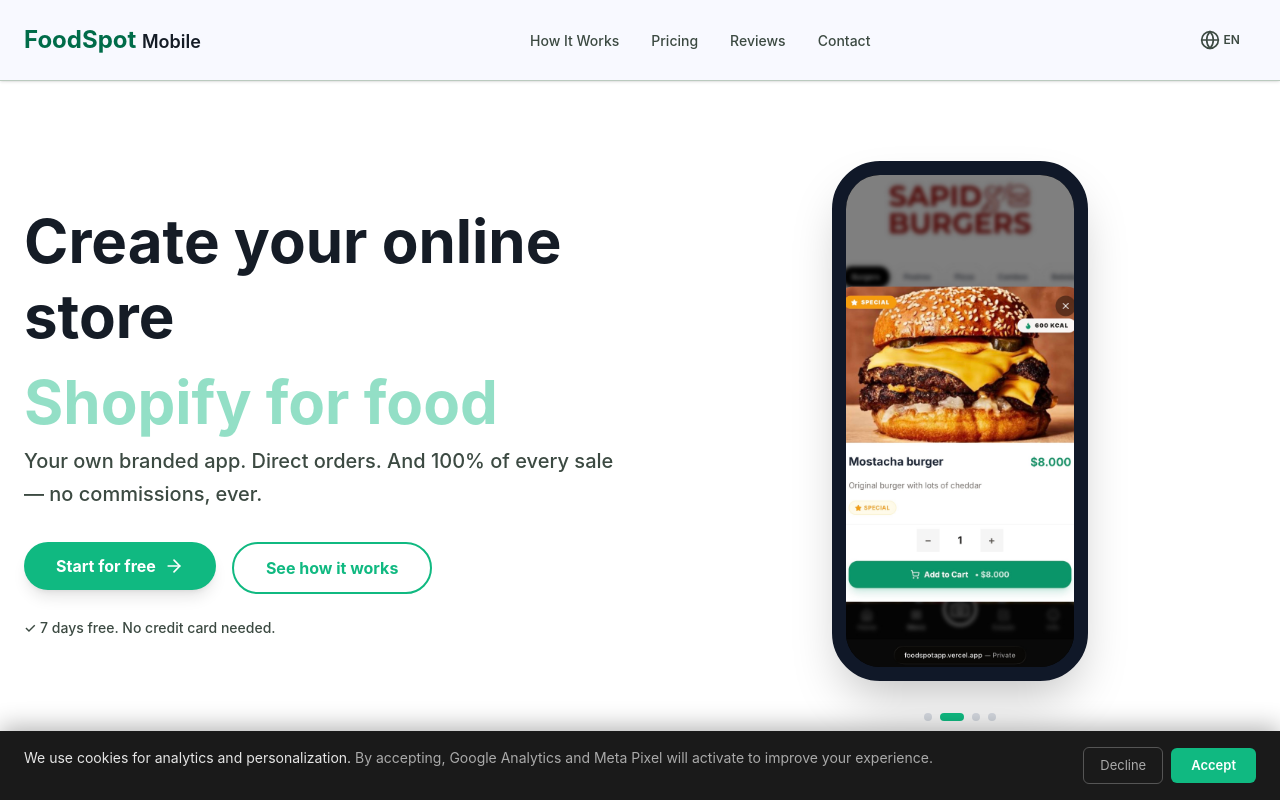
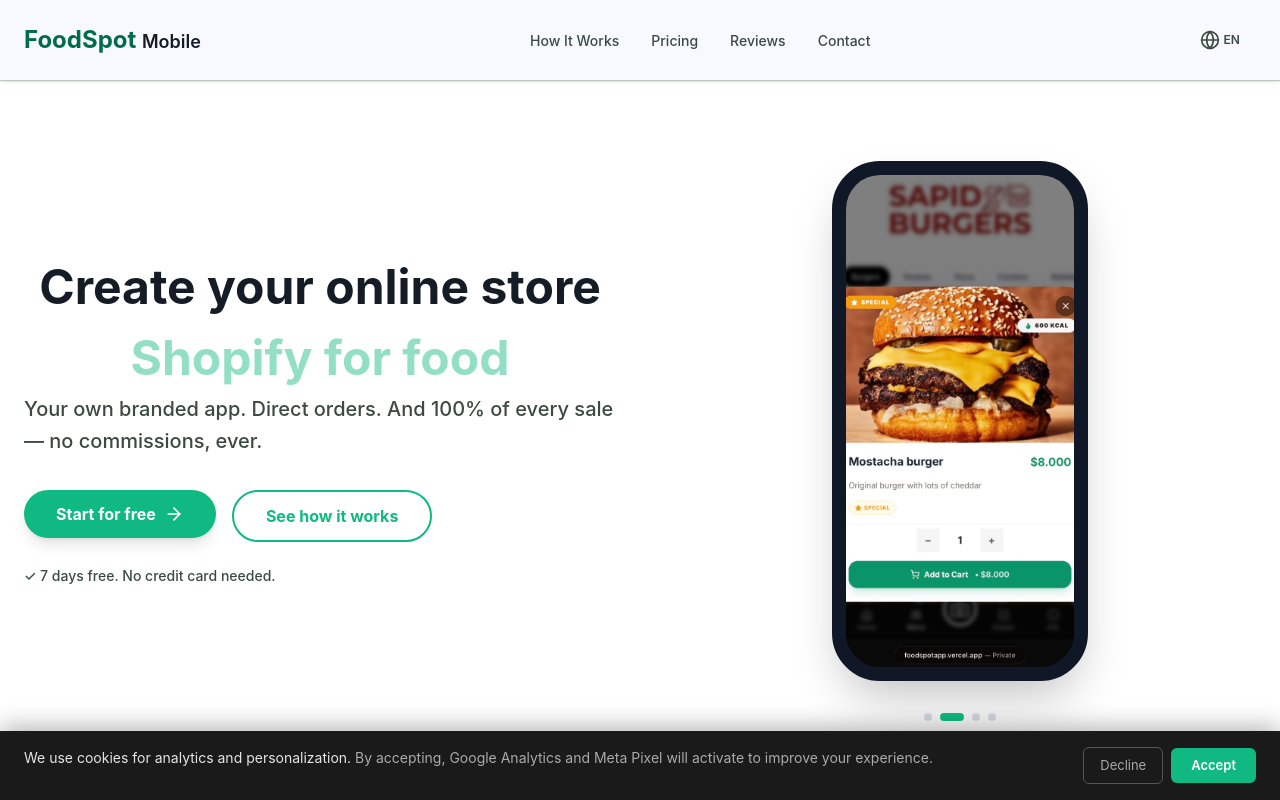
Before and after one commit to hikaribrandan3-code/foodspot-new-landing-page-, a React (Vite) app: page / in a window 1280 px wide. Shown: the top 800 px of the page. Built offline with nearby package versions, Linux system fonts and the light colour scheme; a web font is replaced by a local one.

Commit message:
Center H1 headline on desktop for hero layout

```diff
--- a/src/components/MainSections.tsx
+++ b/src/components/MainSections.tsx
@@ -169,7 +169,7 @@ export function Hero() {
         <div className="grid md:grid-cols-2 gap-12 items-center">
           {/* Left: Text content */}
           <div className="flex flex-col justify-center">
-            <h1 className="font-display text-4xl md:text-6xl text-on-surface font-black mb-4 leading-tight">
+            <h1 className="font-display text-4xl md:text-5xl text-on-surface font-black mb-4 leading-tight md:text-center">
               {lang === 'es' ? 'Crear tu tienda online' : lang === 'pt' ? 'Criar sua loja online' : 'Create your online store'} <span className="inline-block w-max" style={{ minWidth: '280px' }}>
                 <motion.span key={accentIndex} initial={{ opacity: 0, y: 20 }} animate={{ opacity: 1, y: 0 }} exit={{ opacity: 0, y: -20 }} transition={{ duration: 0.4 }} style={{ color: '#10b981', display: 'inline-block' }}>{accents[lang][accentIndex]}</motion.span>
               </span>
```
